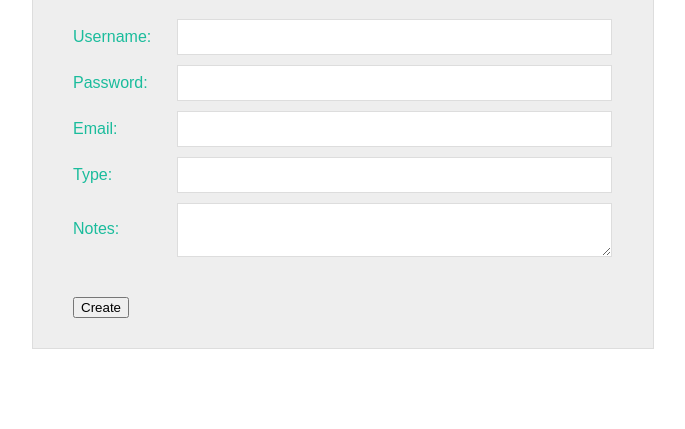
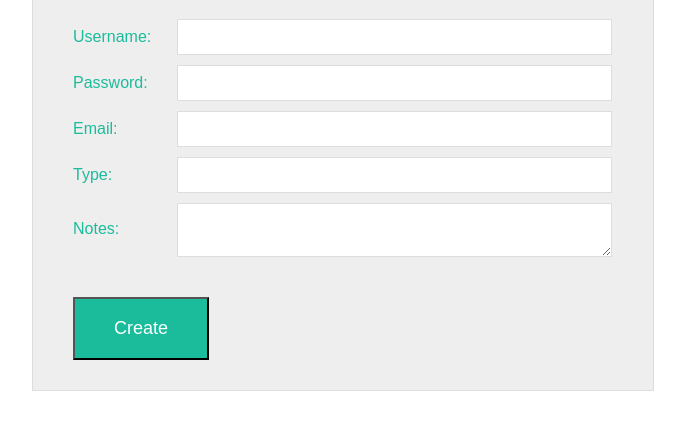
Before and after one commit to BenL867/nodeyqr, a plain HTML site: page index18.html in a window 1280 px wide. Shown: the part 87-516 px from the top of the page, without its empty margins (297-982 px from the left). Drawn offline with Linux system fonts and the light colour scheme.

Commit message:
index 18

```diff
--- a/index18.html
+++ b/index18.html
@@ -42,13 +42,13 @@ outline-color: #1abc9c;
       vertical-align: middle;
 
   }
-  input [type="submit"] {
+  input[type="submit"] {
       display: block;
-      padding: 19px 39px 18px 39px;
+      padding: 19px 39px 19px 39px;
       color: white;
       background-color: #1abc9c;
       font-size: 18px;
-      text-align5: center;
+      text-align: center;
       width: 100;
       border: apx solid #16a085;
   }
```
